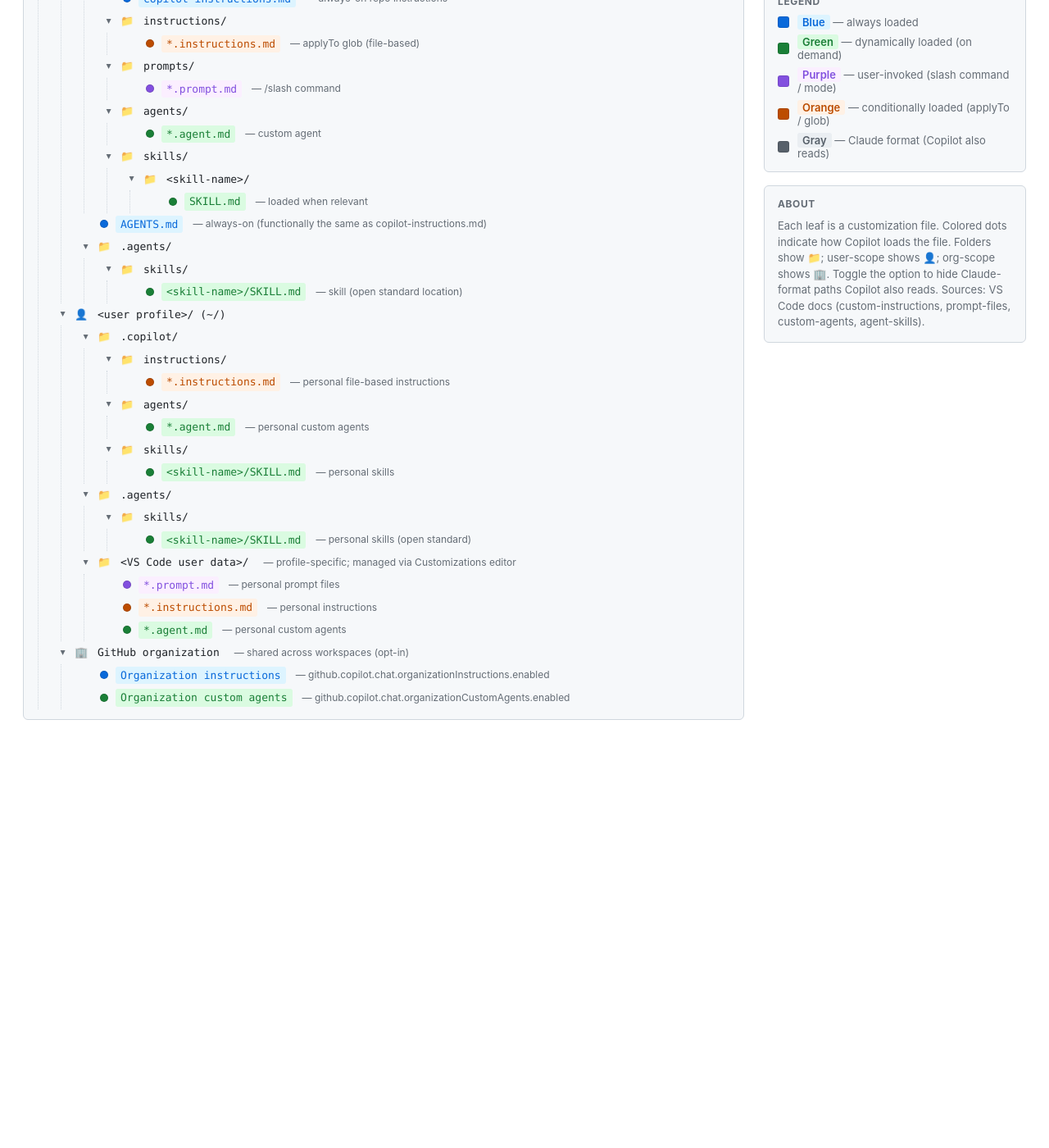
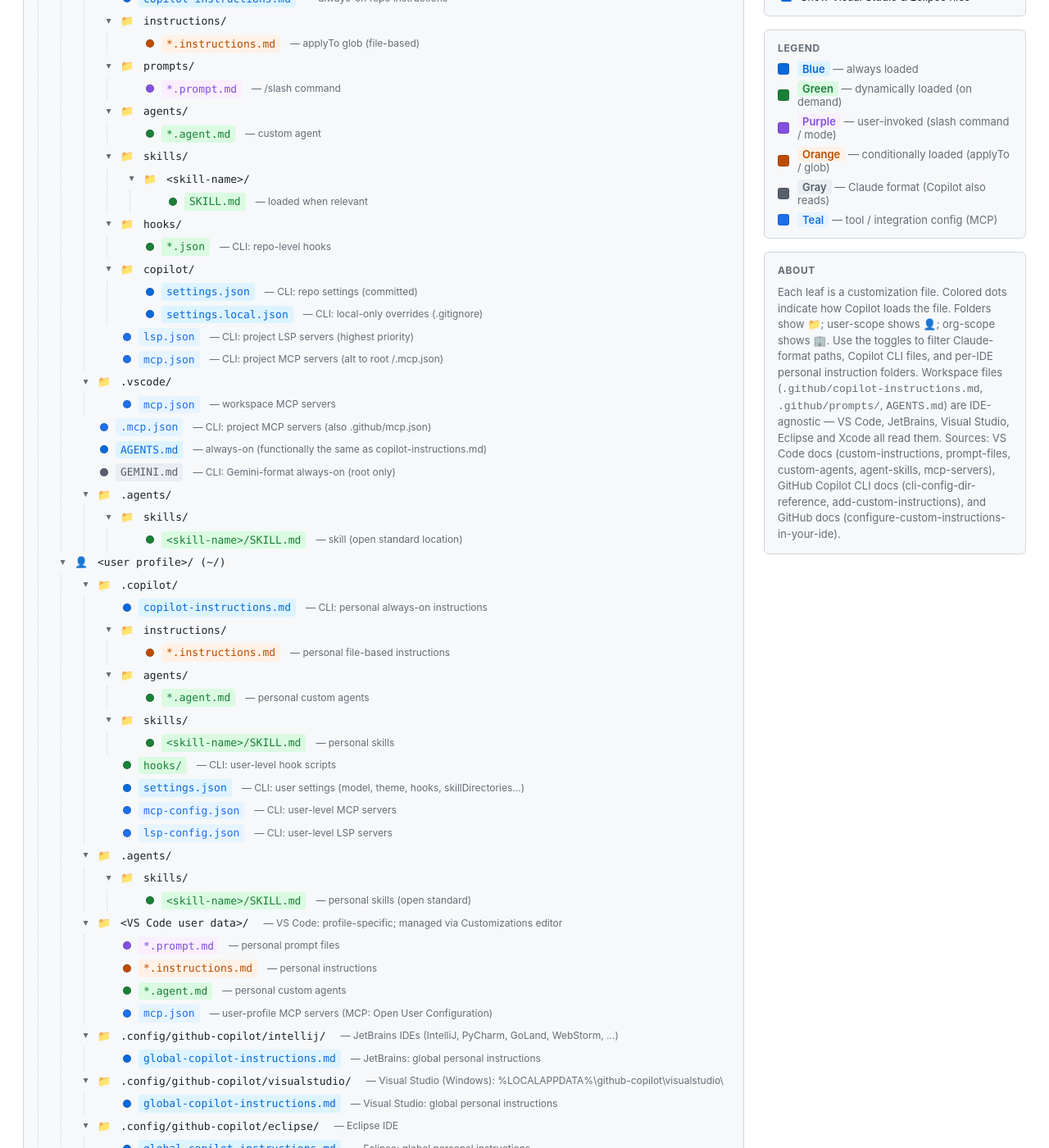
Before and after one commit to petercort/petercort, a Jekyll site: the page pages/customizations.html, which Jekyll copies as it is, in a window 1280 px wide and 1400 px high, scrolled down 212 px. Shown: the whole window at 82% size. Built offline with Jekyll 4.4.1, drawn with Linux system fonts in a browser that asks for light colours; before the commit the page ends 1114 px from its top, so only the background shows below that; some of the changed text lies outside the part shown.

Commit message:
Add visibility toggles for IDE files and CLI
Added checkboxes to toggle visibility for Copilot CLI files, JetBrains IDE files, and other IDE files. Updated the description to clarify the purpose of the toggles and sources.

```diff
--- a/pages/customizations.html
+++ b/pages/customizations.html
@@ -148,6 +148,18 @@
         <input type="checkbox" id="toggle-claude" />
         Show Claude/agent files Copilot reads
       </label>
+      <label class="control">
+        <input type="checkbox" id="toggle-cli" checked />
+        Show Copilot CLI files
+      </label>
+      <label class="control">
+        <input type="checkbox" id="toggle-jetbrains" checked />
+        Show JetBrains IDE files
+      </label>
+      <label class="control">
+        <input type="checkbox" id="toggle-other-ide" checked />
+        Show Visual Studio &amp; Eclipse files
+      </label>
     </div>
     <div class="card">
       <h2>Legend</h2>
@@ -158,8 +170,14 @@
       <p style="margin:0;font-size:13px;color:var(--muted);line-height:1.5">
         Each leaf is a customization file. Colored dots indicate how Copilot
         loads the file. Folders show 📁; user-scope shows 👤; org-scope shows 🏢.
-        Toggle the option to hide Claude-format paths Copilot also reads.
-        Sources: VS Code docs (custom-instructions, prompt-files, custom-agents, agent-skills).
+        Use the toggles to filter Claude-format paths, Copilot CLI files, and
+        per-IDE personal instruction folders. Workspace files
+        (<code>.github/copilot-instructions.md</code>, <code>.github/prompts/</code>, <code>AGENTS.md</code>) are
+        IDE-agnostic — VS Code, JetBrains, Visual Studio, Eclipse and Xcode all read them.
+        Sources: VS Code docs (custom-instructions, prompt-files, custom-agents,
+        agent-skills, mcp-servers), GitHub Copilot CLI docs
+        (cli-config-dir-reference, add-custom-instructions), and GitHub docs
+        (configure-custom-instructions-in-your-ide).
       </p>
     </div>
   </aside>
@@ -172,7 +190,8 @@
     green:  { fill: "#1a7f37", tint: "#dafbe1", description: "dynamically loaded (on demand)" },
     purple: { fill: "#8250df", tint: "#fbefff", description: "user-invoked (slash command / mode)" },
     orange: { fill: "#bc4c00", tint: "#fff1e5", description: "conditionally loaded (applyTo / glob)" },
-    gray:   { fill: "#57606a", tint: "#eaeef2", description: "Claude format (Copilot also reads)" }
+    gray:   { fill: "#57606a", tint: "#eaeef2", description: "Claude format (Copilot also reads)" },
+    teal:   { fill: "#1f6feb", tint: "#e6f4ff", description: "tool / integration config (MCP)" }
   };
 
   // ----- Tree data -----
@@ -222,12 +241,40 @@
                     ]
                   }
                 ]
-              }
+              },
+              {
+                name: "hooks/",
+                icon: "📁",
+                cli: true,
+                children: [
+                  { name: "*.json", color: "green", cli: true, note: "CLI: repo-level hooks" }
+                ]
+              },
+              {
+                name: "copilot/",
+                icon: "📁",
+                cli: true,
+                children: [
+                  { name: "settings.json",       color: "blue", cli: true, note: "CLI: repo settings (committed)" },
+                  { name: "settings.local.json", color: "blue", cli: true, note: "CLI: local-only overrides (.gitignore)" }
+                ]
+              },
+              { name: "lsp.json", color: "teal", cli: true, note: "CLI: project LSP servers (highest priority)" },
+              { name: "mcp.json", color: "teal", cli: true, note: "CLI: project MCP servers (alt to root /.mcp.json)" }
             ]
           },
+          {
+            name: ".vscode/",
+            icon: "📁",
+            children: [
+              { name: "mcp.json", color: "teal", note: "workspace MCP servers" }
+            ]
+          },
+          { name: ".mcp.json",        color: "teal",  cli: true, note: "CLI: project MCP servers (also .github/mcp.json)" },
           { name: "AGENTS.md",       color: "blue", note: "always-on (functionally the same as copilot-instructions.md)" },
           { name: "CLAUDE.md",       color: "gray", claude: true, note: "always-on (Claude format)" },
           { name: "CLAUDE.local.md", color: "gray", claude: true, note: "local-only, not committed" },
+          { name: "GEMINI.md",       color: "gray", cli: true, note: "CLI: Gemini-format always-on (root only)" },
           {
             name: ".claude/",
             icon: "📁",
@@ -283,6 +330,7 @@
             name: ".copilot/",
             icon: "📁",
             children: [
+              { name: "copilot-instructions.md", color: "blue", cli: true, note: "CLI: personal always-on instructions" },
               {
                 name: "instructions/",
                 icon: "📁",
@@ -303,7 +351,11 @@
                 children: [
                   { name: "<skill-name>/SKILL.md", color: "green", note: "personal skills" }
                 ]
-              }
+              },
+              { name: "hooks/",            color: "green", cli: true, note: "CLI: user-level hook scripts" },
+              { name: "settings.json",     color: "blue",  cli: true, note: "CLI: user settings (model, theme, hooks, skillDirectories…)" },
+              { name: "mcp-config.json",   color: "teal",  cli: true, note: "CLI: user-level MCP servers" },
+              { name: "lsp-config.json",   color: "teal",  cli: true, note: "CLI: user-level LSP servers" }
             ]
           },
           {
@@ -354,11 +406,39 @@
           {
             name: "<VS Code user data>/",
             icon: "📁",
-            note: "profile-specific; managed via Customizations editor",
+            note: "VS Code: profile-specific; managed via Customizations editor",
             children: [
               { name: "*.prompt.md",       color: "purple", note: "personal prompt files" },
               { name: "*.instructions.md", color: "orange", note: "personal instructions" },
-              { name: "*.agent.md",        color: "green",  note: "personal custom agents" }
+              { name: "*.agent.md",        color: "green",  note: "personal custom agents" },
+              { name: "mcp.json",          color: "teal",   note: "user-profile MCP servers (MCP: Open User Configuration)" }
+            ]
+          },
+          {
+            name: ".config/github-copilot/intellij/",
+            icon: "📁",
+            ide: "jetbrains",
+            note: "JetBrains IDEs (IntelliJ, PyCharm, GoLand, WebStorm, …)",
+            children: [
+              { name: "global-copilot-instructions.md", color: "blue", ide: "jetbrains", note: "JetBrains: global personal instructions" }
+            ]
+          },
+          {
+            name: ".config/github-copilot/visualstudio/",
+            icon: "📁",
+            ide: "other",
+            note: "Visual Studio (Windows): %LOCALAPPDATA%\\github-copilot\\visualstudio\\",
+            children: [
+              { name: "global-copilot-instructions.md", color: "blue", ide: "other", note: "Visual Studio: global personal instructions" }
+            ]
+          },
+          {
+            name: ".config/github-copilot/eclipse/",
+            icon: "📁",
+            ide: "other",
+            note: "Eclipse IDE",
+            children: [
+              { name: "global-copilot-instructions.md", color: "blue", ide: "other", note: "Eclipse: global personal instructions" }
             ]
           }
         ]
@@ -392,6 +472,8 @@
     const li = document.createElement("li");
     li.setAttribute("role", "treeitem");
     if (node.claude) li.dataset.claude = "true";
+    if (node.cli) li.dataset.cli = "true";
+    if (node.ide) li.dataset.ide = node.ide;
     const isFolder = Array.isArray(node.children) && node.children.length > 0;
 
     const row = document.createElement("div");
@@ -473,6 +555,32 @@
   }
   claudeCheckbox.addEventListener("change", applyClaudeVisibility);
   applyClaudeVisibility();
+
+  // ----- CLI visibility toggle -----
+  const cliCheckbox = document.getElementById("toggle-cli");
+  function applyCliVisibility() {
+    const show = cliCheckbox.checked;
+    document.querySelectorAll('li[data-cli="true"]').forEach(li => {
+      li.style.display = show ? "" : "none";
+    });
+  }
+  cliCheckbox.addEventListener("change", applyCliVisibility);
+  applyCliVisibility();
+
+  // ----- IDE visibility toggles -----
+  function makeIdeToggle(checkboxId, ideValue) {
+    const cb = document.getElementById(checkboxId);
+    function apply() {
+      const show = cb.checked;
+      document.querySelectorAll(`li[data-ide="${ideValue}"]`).forEach(li => {
+        li.style.display = show ? "" : "none";
+      });
+    }
+    cb.addEventListener("change", apply);
+    apply();
+  }
+  makeIdeToggle("toggle-jetbrains", "jetbrains");
+  makeIdeToggle("toggle-other-ide", "other");
 </script>
 </body>
 </html>
```
